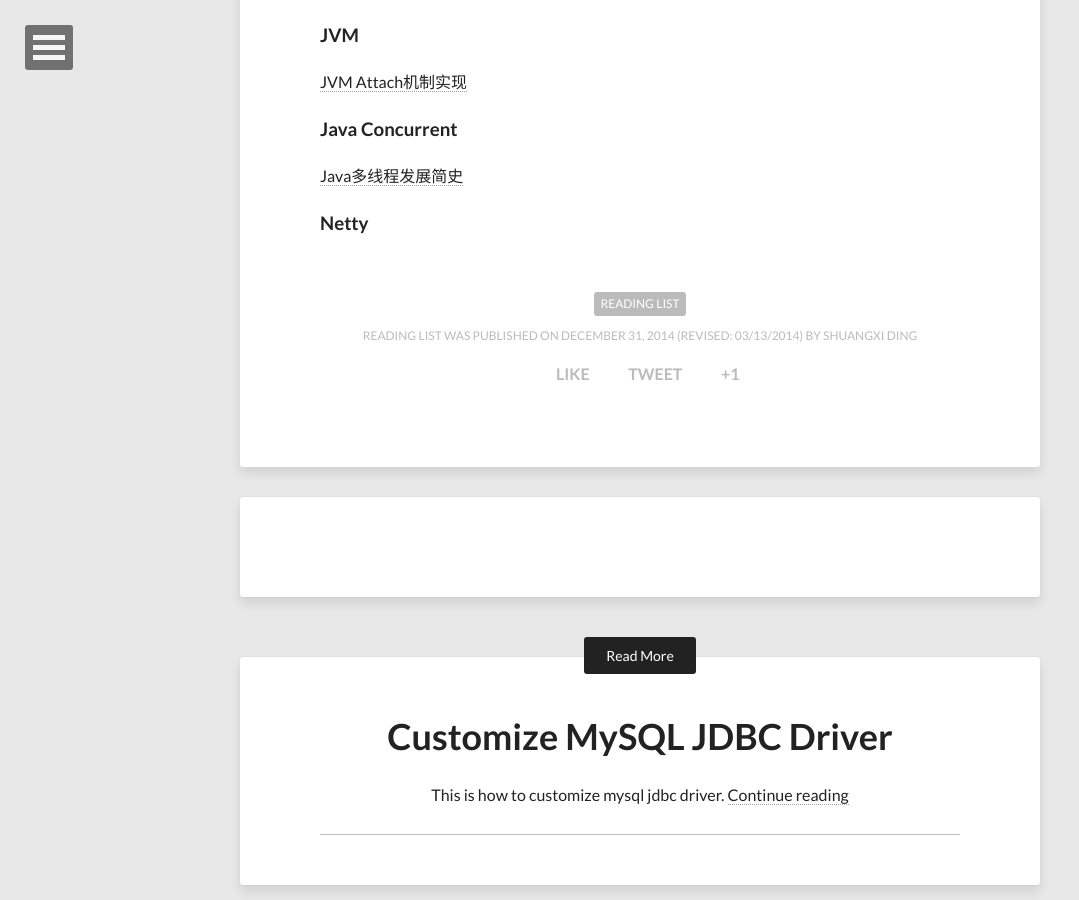
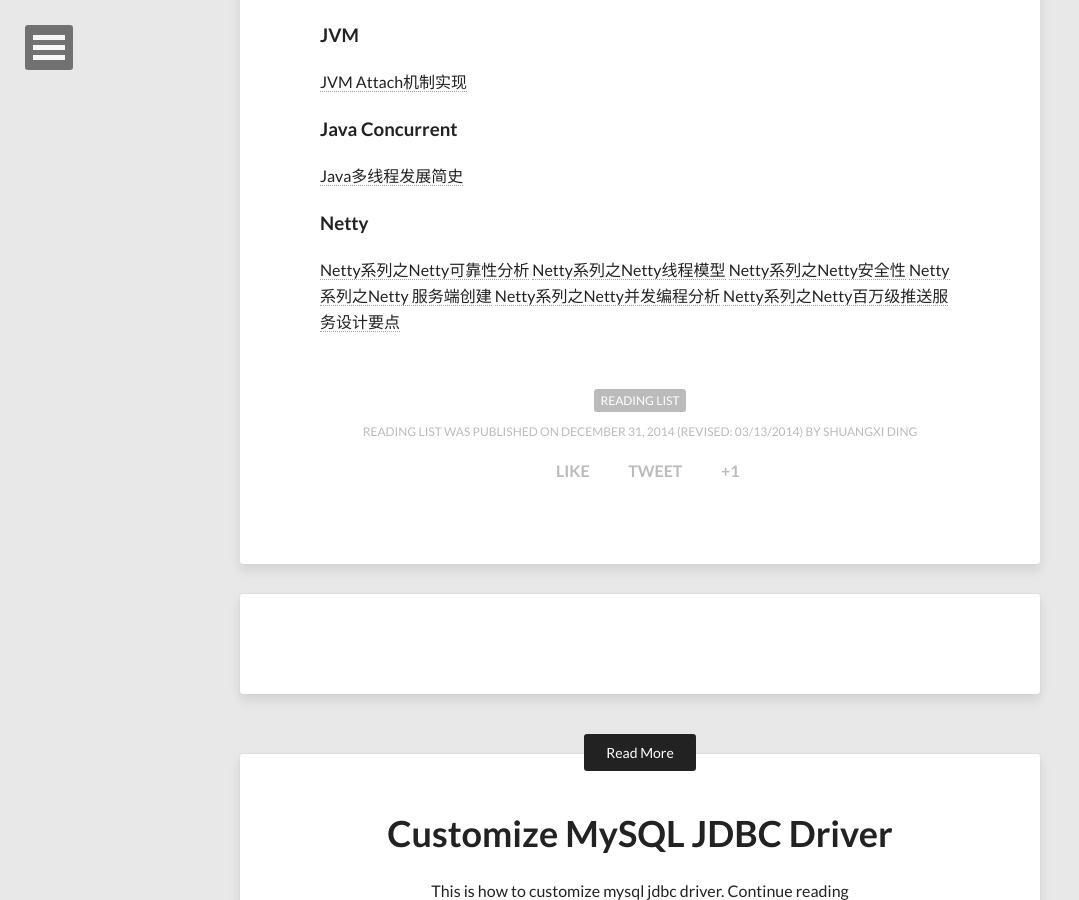
Before and after one commit to dingshuangxi888/dingshuangxi888.github.com, a Jekyll site: the page built from _posts/2014-12-31-reading-list.md, in a window 1280 px wide and 900 px high, scrolled down 578 px. Shown: the whole window, without its empty margins (0-1079 px from the left). Built offline with Jekyll 4.4.1, drawn with Linux system fonts in a browser that asks for light colours; nearby versions of some CDN libraries; comment, search, counter and statistics services are not loaded.

Commit message:
add netty

```diff
--- a/_posts/2014-12-31-reading-list.md
+++ b/_posts/2014-12-31-reading-list.md
@@ -21,3 +21,9 @@ share: true
 [Java多线程发展简史](http://www.raychase.net/698)
 
 ### Netty
+[Netty系列之Netty可靠性分析](http://www.infoq.com/cn/articles/netty-reliability)
+[Netty系列之Netty线程模型](http://www.infoq.com/cn/articles/netty-threading-model)
+[Netty系列之Netty安全性](http://www.infoq.com/cn/articles/netty-security)
+[Netty系列之Netty 服务端创建](http://www.infoq.com/cn/articles/netty-server-create)
+[Netty系列之Netty并发编程分析](http://www.infoq.com/cn/articles/netty-concurrent-programming-analysis)
+[Netty系列之Netty百万级推送服务设计要点](http://www.infoq.com/cn/articles/netty-million-level-push-service-design-points)
```
